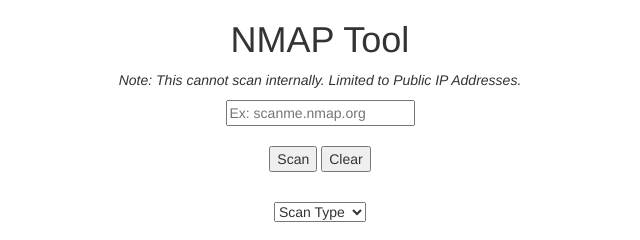
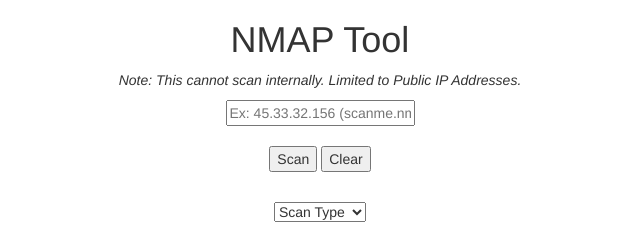
Before and after one commit to turnipsoup/nmap_tool, a plain HTML site: page index.html in a window 1280 px wide. Shown: the top 240 px of the page, 320-960 px from the left. Drawn offline with nearby package versions, Linux system fonts and the light colour scheme.

Commit message:
updated html to have scanme.nap.org ip address by default

```diff
--- a/index.html
+++ b/index.html
@@ -14,7 +14,7 @@
    <b><h1 class="text-center"> NMAP Tool </h1></b>
    <i><p class="text-center">Note: This cannot scan internally. Limited to Public IP Addresses.</p></i><p><i></i>
 
-     <input class="test-box" placeholder="Ex: scanme.nmap.org">
+     <input class="test-box" placeholder="Ex: 45.33.32.156 (scanme.nmap.org)">
      <br>
      <br>
      <button class="default div-center" onclick="clicker()">Scan</button>
```
